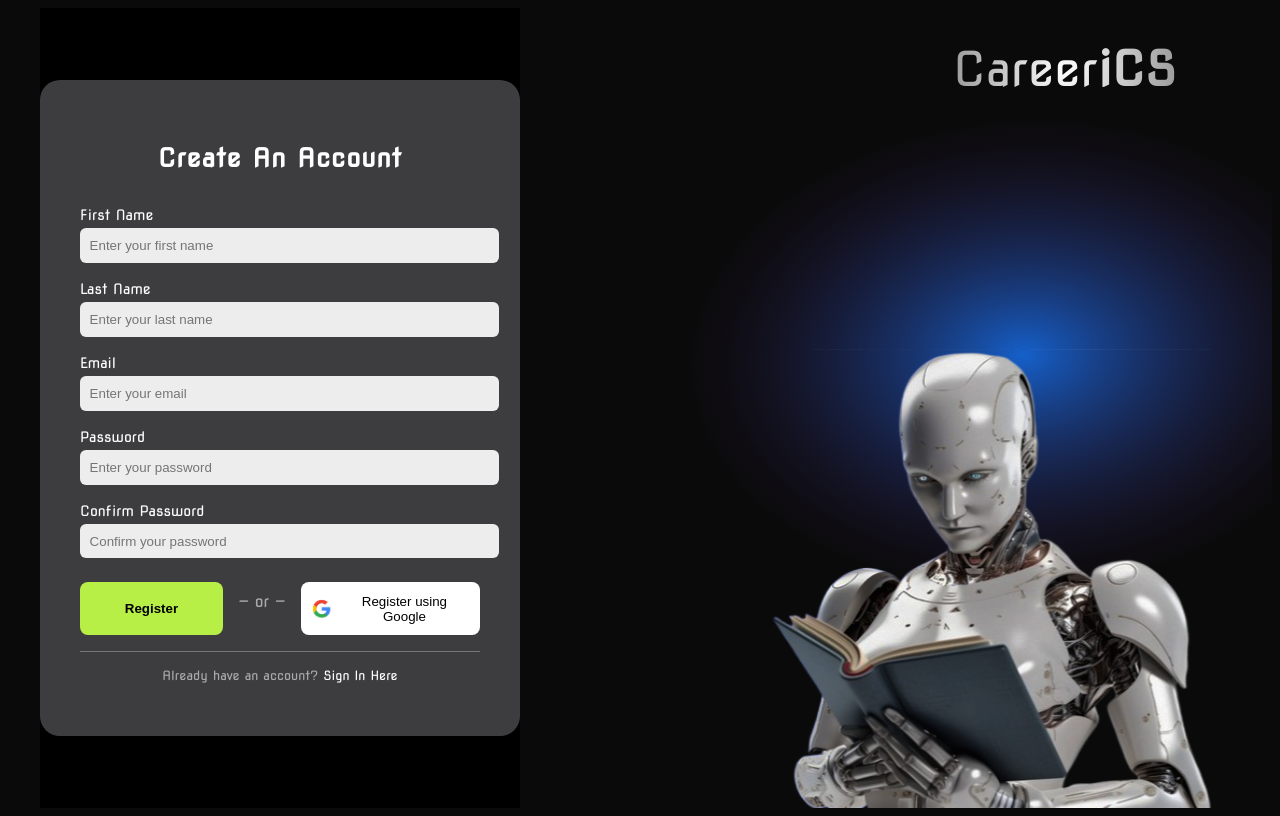
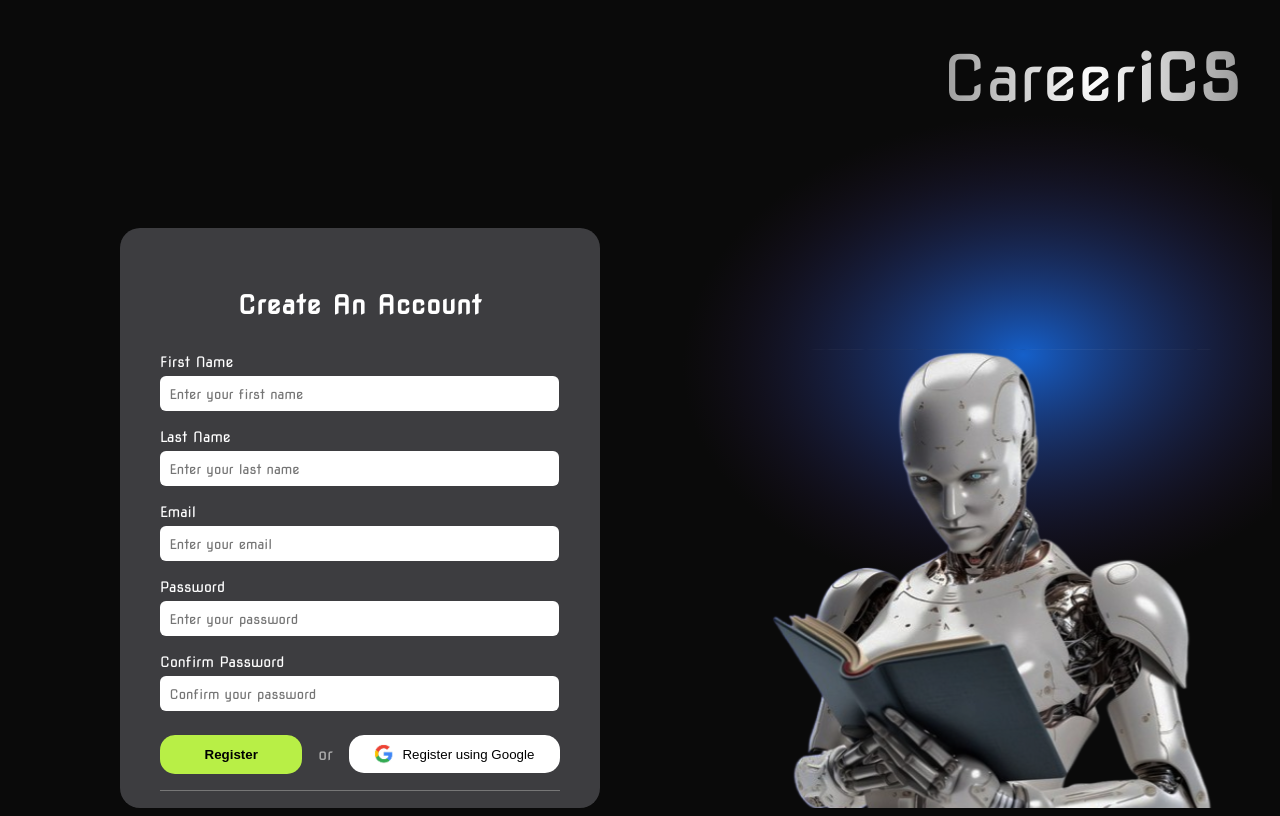
Before and after one commit to marioumacoding/CareeriCS_V1, a Next.js app in the folder NextJS-Frontend/careerics/: page /auth/register in a window 1280 px wide. Built offline with nearby package versions, Linux system fonts and the light colour scheme.

Commit message:
last update

```diff
--- a/NextJS-Frontend/careerics/app/auth/layout.tsx
+++ b/NextJS-Frontend/careerics/app/auth/layout.tsx
@@ -32,8 +32,8 @@
         .auth-title {
           position: absolute;
           top: 2rem;
-          right: 6rem;
-          font-size: 3rem;
+          right: 2rem;
+          font-size: 4rem;
 
           z-index: 2;
           font-family: var(--font-nova-square);
--- a/NextJS-Frontend/careerics/app/auth/register/page.tsx
+++ b/NextJS-Frontend/careerics/app/auth/register/page.tsx
@@ -23,25 +23,18 @@
   };
 
   return (
+
   <div
     style={{
+        marginLeft: "7rem",
         zIndex: 1,
-        marginLeft: "2rem",
-        minHeight: "100vh",
-        display: "flex",
-        justifyContent: "center",
-        alignItems: "center",
-        background: "black",
-      }}
-    >
-      <div
-        style={{
         backgroundColor: "var(--form-grey)",
         padding: "2.5rem",
         borderRadius: "20px",
         width: "400px",
+        height: "500px",
+        backdropFilter: "blur(10px)",
         fontFamily: "var(--font-nova-square)",
-          backdropFilter: "blur(10px)",
     }}
   >
         <h2
@@ -59,45 +52,100 @@
         {/* First Name */}
         <div style={{ marginBottom: "1rem" }}>
           <label style={labelStyle}>First Name</label>
-          <input type="text" placeholder="Enter your first name" style={inputStyle} />
+          <input type="text" placeholder="Enter your first name" style={{
+            width: "95%",
+            fontFamily: "var(--font-nova-square)",
+            padding: "0.6rem",
+            marginTop: "0.3rem",
+            borderRadius: "6px",
+            border: "none",
+            backgroundColor: "white",
+          }} />
         </div>
 
         {/* Last Name */}
         <div style={{ marginBottom: "1rem" }}>
           <label style={labelStyle}>Last Name</label>
-          <input type="text" placeholder="Enter your last name" style={inputStyle} />
+          <input type="text" placeholder="Enter your last name" style={{
+            width: "95%",
+            fontFamily: "var(--font-nova-square)",
+            padding: "0.6rem",
+            marginTop: "0.3rem",
+            borderRadius: "6px",
+            border: "none",
+            backgroundColor: "white",
+          }} />
         </div>
 
         {/* Email */}
         <div style={{ marginBottom: "1rem" }}>
           <label style={labelStyle}>Email</label>
-          <input type="email" placeholder="Enter your email" style={inputStyle} />
+          <input type="email" placeholder="Enter your email" style={{
+            width: "95%",
+            fontFamily: "var(--font-nova-square)",
+            padding: "0.6rem",
+            marginTop: "0.3rem",
+            borderRadius: "6px",
+            border: "none",
+            backgroundColor: "white",
+          }} />
         </div>
 
         {/* Password */}
         <div style={{ marginBottom: "1rem" }}>
           <label style={labelStyle}>Password</label>
-          <input type="password" placeholder="Enter your password" style={inputStyle} />
+          <input type="password" placeholder="Enter your password" style={{
+            width: "95%",
+            fontFamily: "var(--font-nova-square)",
+            padding: "0.6rem",
+            marginTop: "0.3rem",
+            borderRadius: "6px",
+            border: "none",
+            backgroundColor: "white",
+          }} />
         </div>
 
         {/* Confirm Password */}
         <div style={{ marginBottom: "1.5rem" }}>
           <label style={labelStyle}>Confirm Password</label>
-          <input type="password" placeholder="Confirm your password" style={inputStyle} />
+          <input type="password" placeholder="Confirm your password" style={{
+            width: "95%",
+            fontFamily: "var(--font-nova-square)",
+            padding: "0.6rem",
+            marginTop: "0.3rem",
+            borderRadius: "6px",
+            border: "none",
+            backgroundColor: "white",
+          }} />
         </div>
 
         {/* Buttons */}
-        <div style={{ display: "flex", gap: "1rem", marginBottom: "1rem" }}>
+  <div
+  style={{
+    display: "flex",
+    gap: "1rem",
+    marginBottom: "1rem",
+    fontFamily: "var(--font-nova-square)",
+  }}
+>
   <button
     style={{
-              flex: 1,
-              padding: "0.7rem",
-              borderRadius: "8px",
+      width: "40%",
+      height: "100%",
+      padding: 12,
       border: "none",
-              backgroundColor: registerHover ? "var(--hover-green)" : "var(--primary-green)",
+      overflow: "hidden",
+      borderRadius: 15,
+      justifyContent: "center",
+      alignItems: "center",
+      gap: 8,
+      display: "inline-flex",
+      backgroundColor: registerHover
+        ? "var(--hover-green)"
+        : "var(--primary-green)",
       fontWeight: "bold",
       cursor: "pointer",
-              transition: "all 0.3s",
+      transition: "background-color 0.3s, transform 0.2s",
       transform: registerHover ? "scale(1.05)" : "scale(1)",
     }}
     onMouseEnter={() => setRegisterHover(true)}
@@ -105,7 +153,6 @@
   >
     Register
   </button>
-
       <div
         style={{
           textAlign: "center",
@@ -113,22 +160,22 @@
           color: "var(--text-grey)",
         }}
       >
-            — or —
+         or
       </div>
-
         <button
           style={{
-              flex: 1.3,
-              padding: "0.7rem",
-              borderRadius: "8px",
+           width: "60%",
+           height: "100%",
+           padding: 9,
+            borderRadius: "15px",
             border: "none",
             backgroundColor: googleHover ? "#ACB2D2" : "white",
             cursor: "pointer",
-              display: "flex",
+            display: "inline-flex",
             alignItems: "center",
             justifyContent: "center",
             gap: "0.5rem",
-              transition: "all 0.3s",
+            transition: "background-color 0.3s, transform 0.2s",
             transform: googleHover ? "scale(1.03)" : "scale(1)",
           }}
           onMouseEnter={() => setGoogleHover(true)}
@@ -160,7 +207,7 @@
           <Link href="/auth/signin" style={{ textDecoration: "none" }}>
             <span
               style={{
-                color: signHoverText ? "#00cc66" : "white",
+                color: signHoverText ? "#B8EF46" : "white",
                 cursor: "pointer",
                 transition: "color 0.3s",
               }}
@@ -172,6 +219,5 @@
           </Link>
         </p>
       </div>
-    </div>
   );
 }
```
Also changed, not shown: NextJS-Frontend/careerics/app/auth/login/page.tsx (+10 -7 lines), package.json (added, +8 -0 lines), 1 other file (tests, documents, lock files or other folders). Lines whose indentation alone changed are shown as unchanged.
